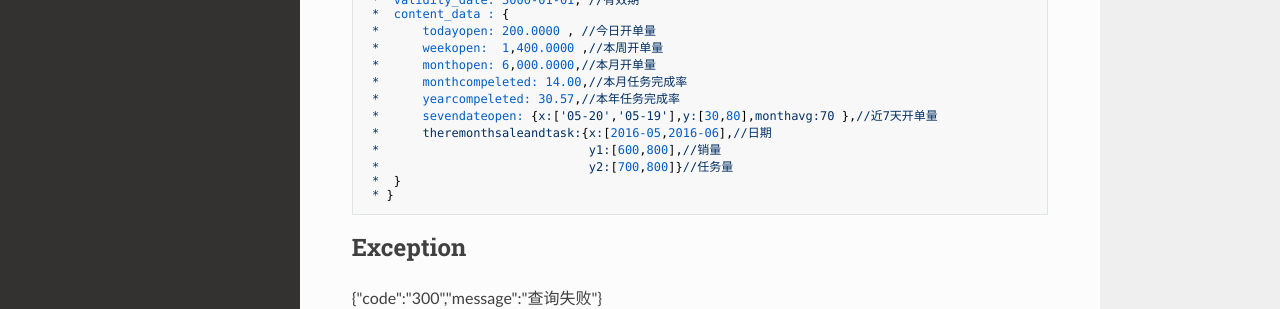
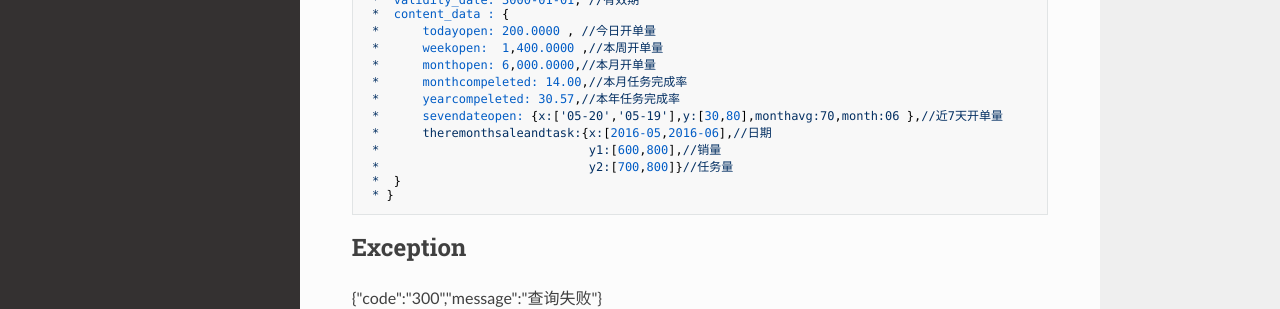
Before and after one commit to ETENG-HDP/VSA-API, an MkDocs documentation site: the page built from docs/yunyingtongji-share2.md, in a window 1280 px wide and 900 px high, scrolled down 686 px. Shown: the part 391-700 px from the top of the window. Built offline with MkDocs 1.6.1, drawn with Linux system fonts in a browser that asks for light colours; nearby versions of some CDN libraries; old or Windows-style settings are respelled for this version of MkDocs.

Commit message:
share interface

```diff
--- a/docs/yunyingtongji-share2.md
+++ b/docs/yunyingtongji-share2.md
@@ -38,7 +38,7 @@
 	 *  	monthopen: 6,000.0000,//本月开单量
 	 *  	monthcompeleted: 14.00,//本月任务完成率
 	 *  	yearcompeleted: 30.57,//本年任务完成率
-	 *  	sevendateopen: {x:['05-20','05-19'],y:[30,80],monthavg:70 },//近7天开单量
+	 *  	sevendateopen: {x:['05-20','05-19'],y:[30,80],monthavg:70,month:06 },//近7天开单量
 	 *  	theremonthsaleandtask:{x:[2016-05,2016-06],//日期
 	 *  						   y1:[600,800],//销量
 	 *                             y2:[700,800]}//任务量
```
Also changed, not shown: docs/yuyingtongji-share1.md (+1 -1 lines).
